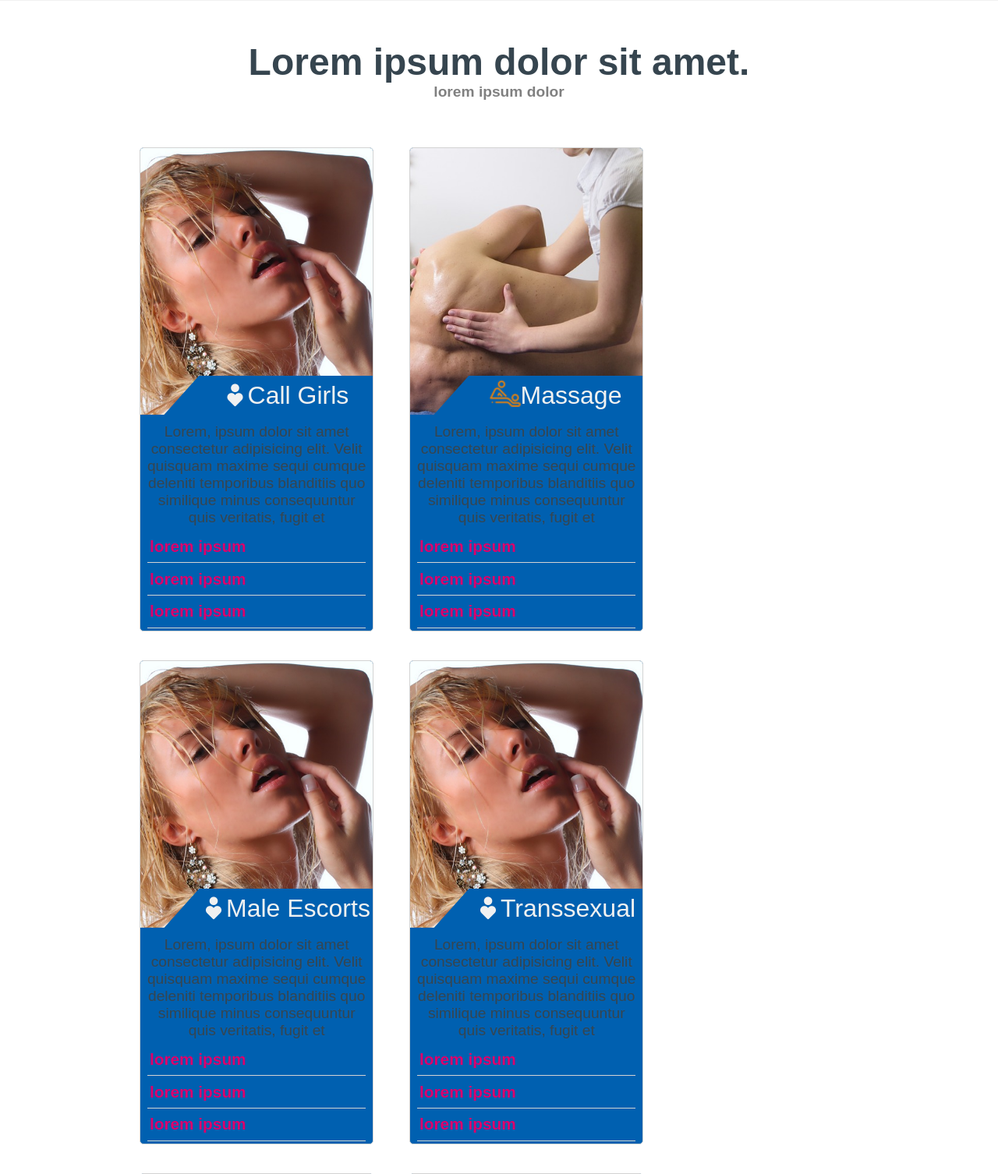
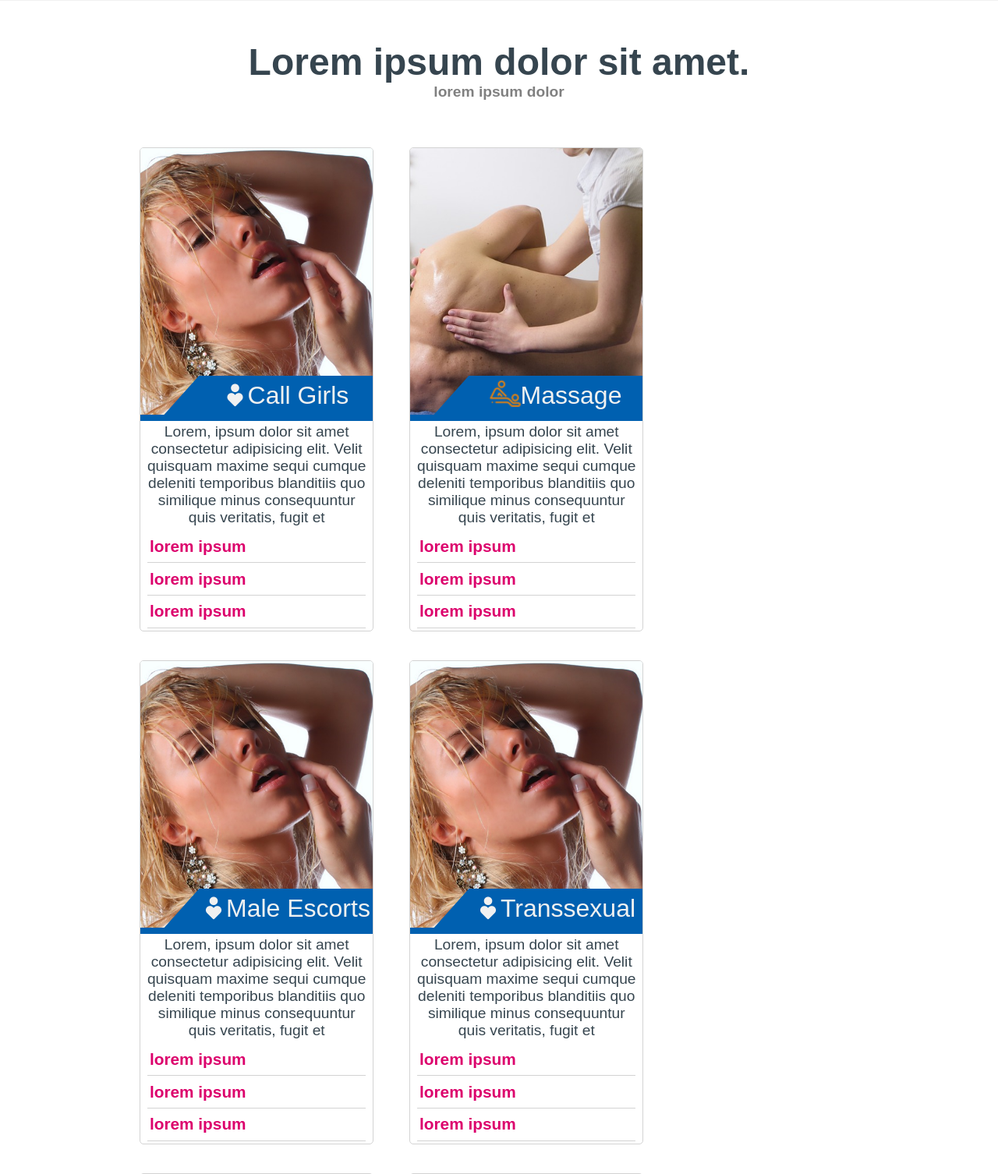
Before and after one commit to lazydesigner/skokra, a PHP site: page / in a window 1280 px wide. Shown: the part 279-1785 px from the top of the page at 78% size. Run offline with PHP 8.4, Linux system fonts and the light colour scheme; some libraries are stand-ins or nearby versions.

Commit message:
initial commit

```diff
--- a/assets/css/home.css
+++ b/assets/css/home.css
@@ -169,7 +169,6 @@ form button:hover{
     overflow: hidden;
     height: auto;
     border: 1px solid lightgrey;
-    background-color: #0060B0;
 }
 .service-card-img{
     width: 100%;
```
